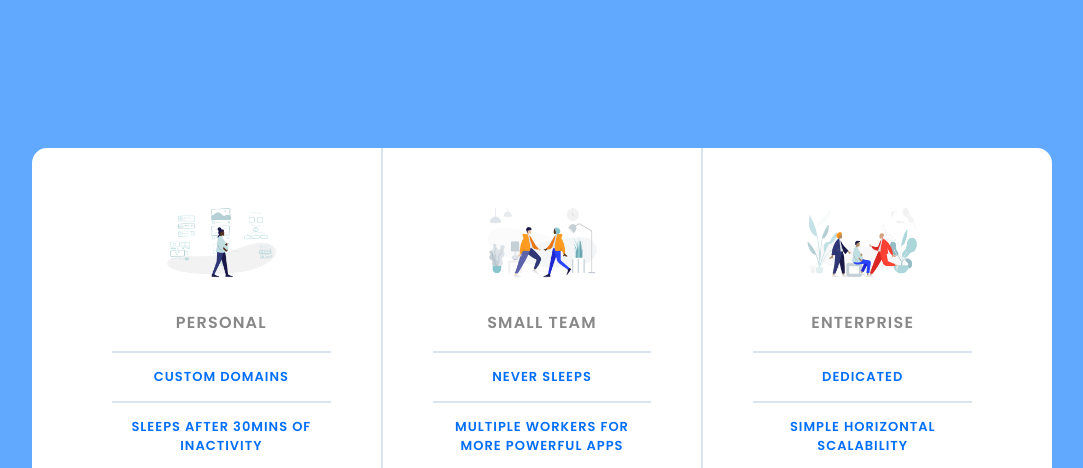
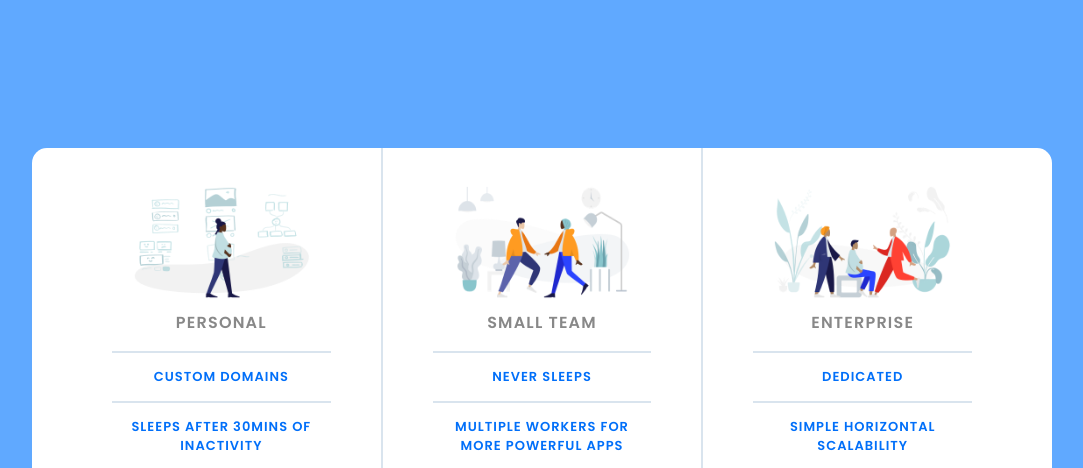
Before and after one commit to blackdreamer15/Pricing-Panel, a plain HTML site: page index.html in a window 1280 px wide. Shown: the top 468 px of the page, without its empty margins (98-1181 px from the left). Drawn offline with Linux system fonts and the light colour scheme.

Commit message:
Made some minor changes on the images' scale

```diff
--- a/main.css
+++ b/main.css
@@ -39,7 +39,7 @@ section.pricing-plan:last-child {
 section img.pricing-img {
     width: 100%;
     max-width: 100%;
-    transform: scale(.5);
+    transform: scale(.8);
 }
 
 section h2.pricing-header {
```
